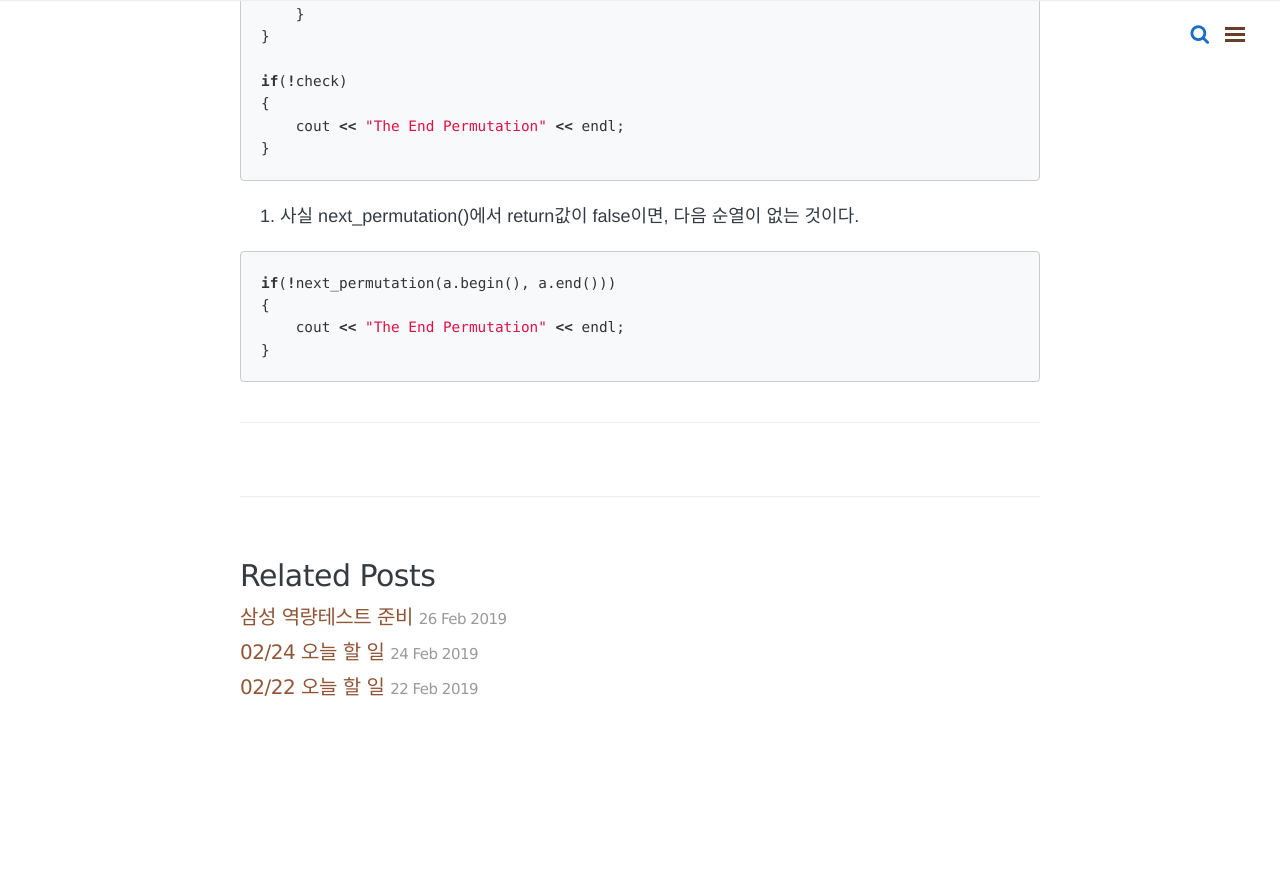
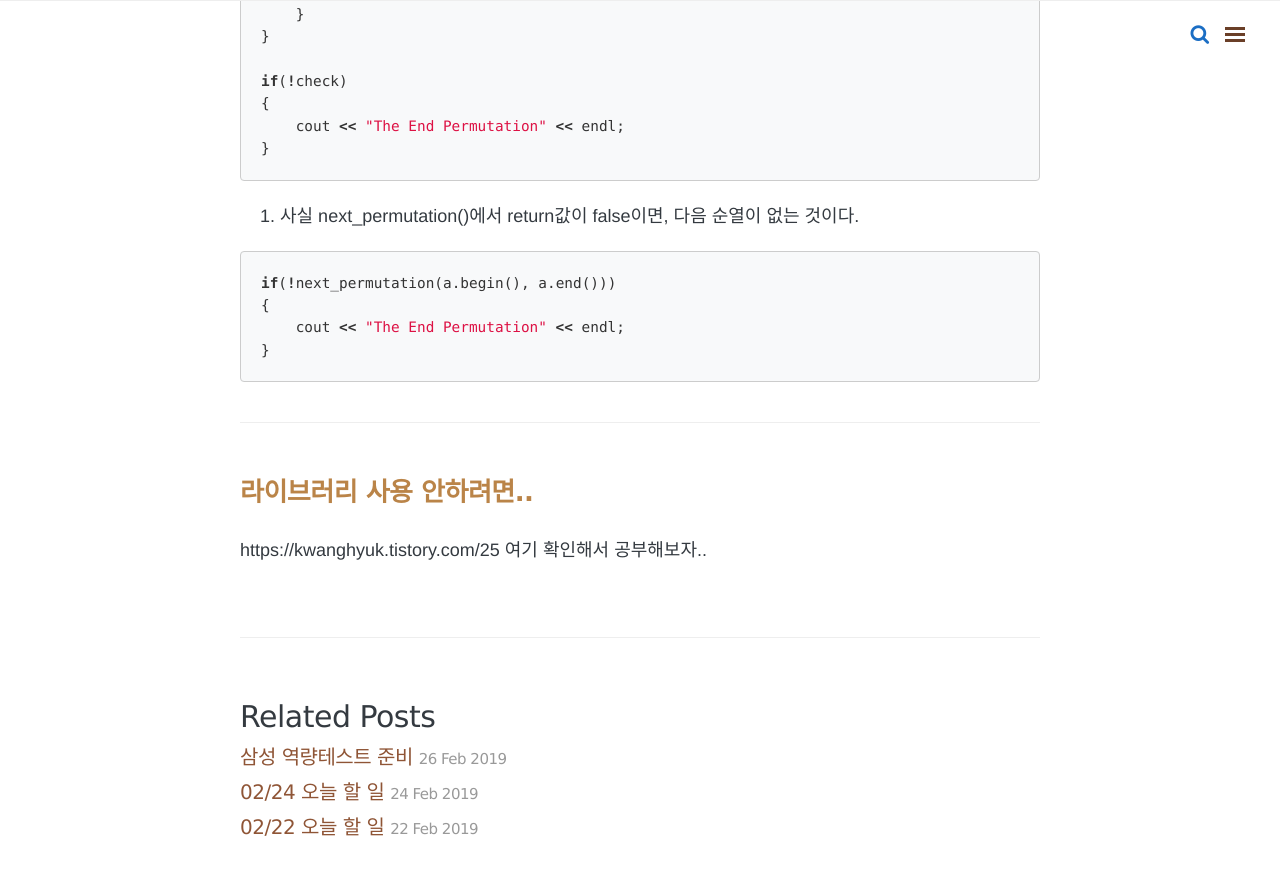
Before and after one commit to HaeUlNam/HaeUlNam.github.io, a Jekyll site: the page built from _posts/algorithm/2019-02-22-09-순열(permutation).md, in a window 1280 px wide and 900 px high, scrolled down 1239 px. Shown: the top 875 px of the window. Built offline with Jekyll 4.4.1, drawn with Linux system fonts in a browser that asks for light colours; nearby versions of some CDN libraries; comment, search, counter and statistics services are not loaded; before the commit the page ends 1999 px from its top, so only the background shows below that.

Commit message:
permutation

````diff
--- a/_posts/algorithm/2019-02-22-09-순열(permutation).md
+++ b/_posts/algorithm/2019-02-22-09-순열(permutation).md
@@ -61,5 +61,8 @@ if(!next_permutation(a.begin(), a.end()))
     cout << "The End Permutation" << endl;
 }
 ```
+---
 
----
+## 라이브러리 사용 안하려면..
+
+https://kwanghyuk.tistory.com/25 여기 확인해서 공부해보자..
````
